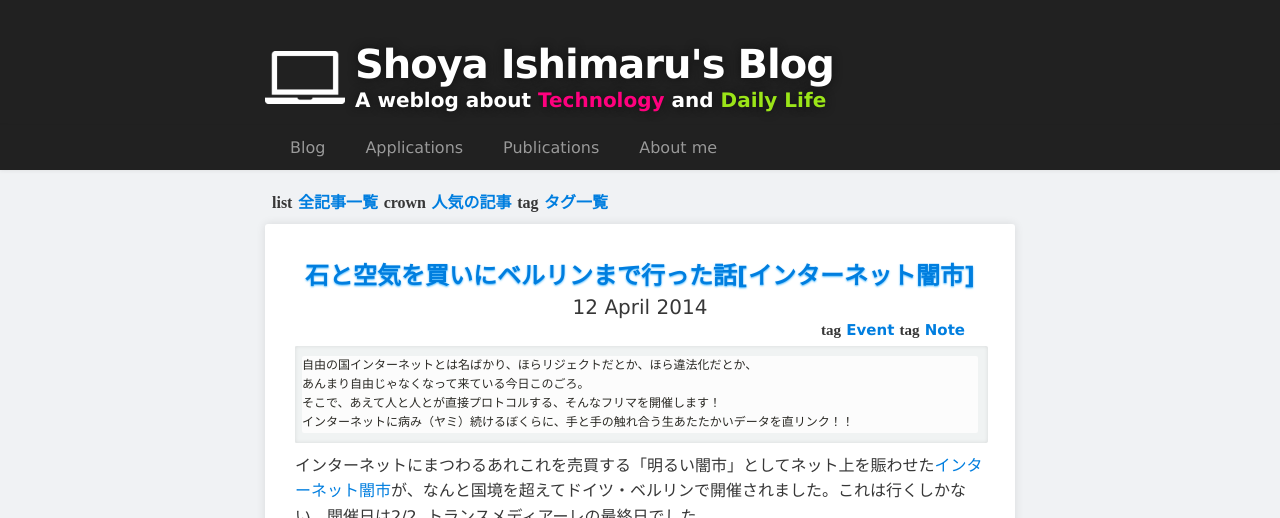
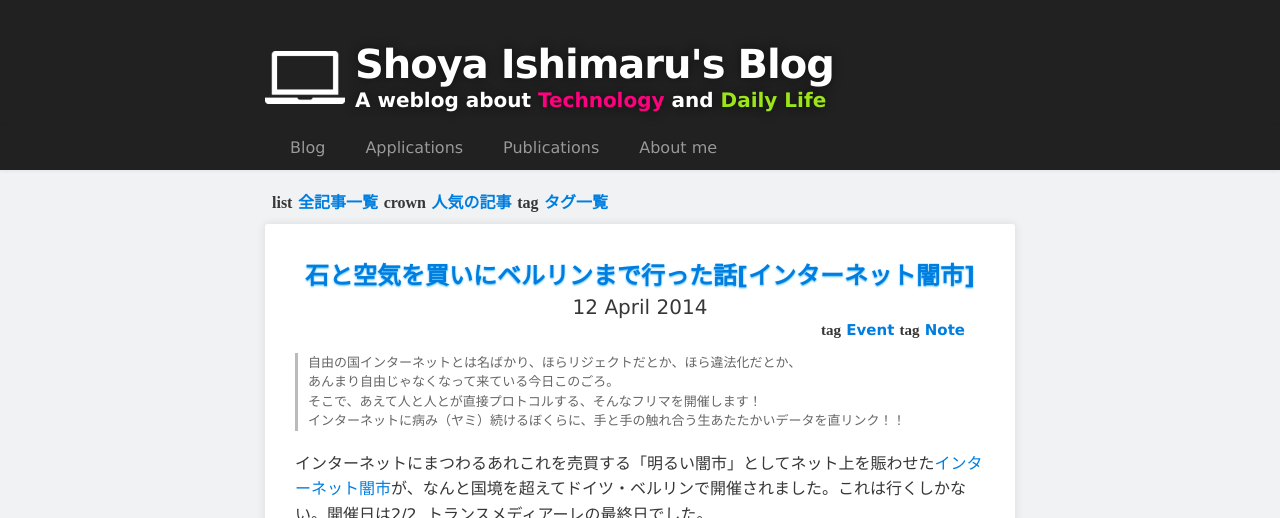
Before and after one commit to Mrk1869/source-mrk1869.github.com, a Jekyll site: the page built from _posts/2014-04-12-internet_black_market.md, in a window 1280 px wide, cut to the strip 0-518 px from the top of the page. Built offline with Jekyll 4.4.1, drawn with Linux system fonts in a browser that asks for light colours; some web fonts are replaced; a script that is not in the unit is left out; comment, search, counter and statistics services are not loaded.

```diff
--- a/_posts/2014-04-12-internet_black_market.md
+++ b/_posts/2014-04-12-internet_black_market.md
@@ -8,10 +8,10 @@ tags: Event Note
 keywords: インターネット闇市, internet black market, トランスメディアーレ
 ---
 
-    自由の国インターネットとは名ばかり、ほらリジェクトだとか、ほら違法化だとか、
-    あんまり自由じゃなくなって来ている今日このごろ。
-    そこで、あえて人と人とが直接プロトコルする、そんなフリマを開催します！
-    インターネットに病み（ヤミ）続けるぼくらに、手と手の触れ合う生あたたかいデータを直リンク！！
+> 自由の国インターネットとは名ばかり、ほらリジェクトだとか、ほら違法化だとか、<br>
+> あんまり自由じゃなくなって来ている今日このごろ。<br>
+> そこで、あえて人と人とが直接プロトコルする、そんなフリマを開催します！<br>
+> インターネットに病み（ヤミ）続けるぼくらに、手と手の触れ合う生あたたかいデータを直リンク！！
 
 インターネットにまつわるあれこれを売買する「明るい闇市」としてネット上を賑わせた[インターネット闇市](http://idpw.org/fest/blackmarket/)が、なんと国境を超えてドイツ・ベルリンで開催されました。これは行くしかない。開催日は2/2, トランスメディアーレの最終日でした。
 
--- a/assets/css/style.css
+++ b/assets/css/style.css
@@ -279,45 +279,51 @@ pre code {
 blockquote {
   color: #666;
   margin-bottom: 20px;
-  padding: 0 0 0 20px;
+  padding: 0 0 0 10px;
   border-left: 3px solid #bbb;
 }
 
 /* line 272, ../../_sass/style.scss */
+blockquote p {
+  font-size: 13px;
+  line-height: 1.5;
+}
+
+/* line 277, ../../_sass/style.scss */
 ul, ol, dl {
   margin-bottom: 15px;
 }
 
-/* line 276, ../../_sass/style.scss */
+/* line 281, ../../_sass/style.scss */
 ul li {
   list-style: inside;
   padding-left: 10px;
 }
 
-/* line 281, ../../_sass/style.scss */
+/* line 286, ../../_sass/style.scss */
 ol li {
   list-style: decimal inside;
   padding-left: 20px;
 }
 
-/* line 286, ../../_sass/style.scss */
+/* line 291, ../../_sass/style.scss */
 dl dt {
   font-weight: bold;
 }
 
-/* line 290, ../../_sass/style.scss */
+/* line 295, ../../_sass/style.scss */
 dl dd {
   padding-left: 20px;
   font-style: italic;
 }
 
-/* line 295, ../../_sass/style.scss */
+/* line 300, ../../_sass/style.scss */
 dl p {
   padding-left: 20px;
   font-style: italic;
 }
 
-/* line 300, ../../_sass/style.scss */
+/* line 305, ../../_sass/style.scss */
 hr {
   height: 1px;
   margin-bottom: 5px;
@@ -325,14 +331,14 @@ hr {
   background: url("../images/bg_hr.png") repeat-x center;
 }
 
-/* line 307, ../../_sass/style.scss */
+/* line 312, ../../_sass/style.scss */
 table {
   border: 1px solid #373737;
   margin-bottom: 20px;
   text-align: left;
 }
 
-/* line 313, ../../_sass/style.scss */
+/* line 318, ../../_sass/style.scss */
 th {
   font-family: 'Lucida Grande', 'Helvetica Neue', Helvetica, Arial, sans-serif;
   padding: 10px;
@@ -340,13 +346,13 @@ th {
   color: #fff;
 }
 
-/* line 320, ../../_sass/style.scss */
+/* line 325, ../../_sass/style.scss */
 td {
   padding: 10px;
   border: 1px solid #373737;
 }
 
-/* line 325, ../../_sass/style.scss */
+/* line 330, ../../_sass/style.scss */
 form {
   background: #f2f2f2;
   padding: 20px;
@@ -361,7 +367,7 @@ form {
   font-style: normal;
 }
 
-/* line 342, ../../_sass/style.scss */
+/* line 347, ../../_sass/style.scss */
 .lsf, .lsf-icon:before {
   font-family: 'LigatureSymbols';
   text-rendering: optimizeLegibility;
@@ -372,7 +378,7 @@ form {
   font-smoothing: antialiased;
 }
 
-/* line 352, ../../_sass/style.scss */
+/* line 357, ../../_sass/style.scss */
 .lsf-icon:before {
   content: attr(title);
   margin-right: .3em;
@@ -382,19 +388,19 @@ form {
 /*******************************************************************************
 Full-Width Styles
 *******************************************************************************/
-/* line 362, ../../_sass/style.scss */
+/* line 367, ../../_sass/style.scss */
 .outer {
   width: 100%;
 }
 
-/* line 366, ../../_sass/style.scss */
+/* line 371, ../../_sass/style.scss */
 .inner {
   position: relative;
   max-width: 750px;
   margin: 0 auto;
 }
 
-/* line 372, ../../_sass/style.scss */
+/* line 377, ../../_sass/style.scss */
 #forkme_banner {
   display: block;
   position: absolute;
@@ -411,17 +417,17 @@ Full-Width Styles
   border-bottom-right-radius: 2px;
 }
 
-/* line 388, ../../_sass/style.scss */
+/* line 393, ../../_sass/style.scss */
 #header_wrap {
   background: #212121;
 }
 
-/* line 392, ../../_sass/style.scss */
+/* line 397, ../../_sass/style.scss */
 #header_wrap .inner {
   padding: 40px 10px 10px 10px;
 }
 
-/* line 396, ../../_sass/style.scss */
+/* line 401, ../../_sass/style.scss */
 #project_title {
   margin: 0px 0px 0px 0px;
   padding: 0px 0px 0px 90px;
@@ -432,7 +438,7 @@ Full-Width Styles
   text-shadow: #111 0px 0px 10px;
 }
 
-/* line 406, ../../_sass/style.scss */
+/* line 411, ../../_sass/style.scss */
 #sub_title {
   padding: 0px 0px 0px 90px;
   color: #fff;
@@ -442,7 +448,7 @@ Full-Width Styles
   text-shadow: #111 0px 0px 10px;
 }
 
-/* line 415, ../../_sass/style.scss */
+/* line 420, ../../_sass/style.scss */
 #title_container {
   background-image: url(/assets/img/icon_white.png);
   background-repeat: no-repeat;
@@ -450,7 +456,7 @@ Full-Width Styles
   background-position: left center;
 }
 
-/* line 422, ../../_sass/style.scss */
+/* line 427, ../../_sass/style.scss */
 #project_tagline {
   color: #fff;
   font-size: 24px;
@@ -459,7 +465,7 @@ Full-Width Styles
   text-shadow: #111 0px 0px 10px;
 }
 
-/* line 430, ../../_sass/style.scss */
+/* line 435, ../../_sass/style.scss */
 #downloads {
   position: absolute;
   width: 210px;
@@ -470,7 +476,7 @@ Full-Width Styles
   background: url("../images/icon_download.png") no-repeat 0% 90%;
 }
 
-/* line 440, ../../_sass/style.scss */
+/* line 445, ../../_sass/style.scss */
 .zip_download_link {
   display: block;
   float: right;
@@ -481,7 +487,7 @@ Full-Width Styles
   background: url(../images/sprite_download.png) no-repeat bottom left;
 }
 
-/* line 450, ../../_sass/style.scss */
+/* line 455, ../../_sass/style.scss */
 .tar_download_link {
   display: block;
   float: rig;
@@ -493,44 +499,44 @@ Full-Width Styles
   margin-left: 10px;
 }
 
-/* line 461, ../../_sass/style.scss */
+/* line 466, ../../_sass/style.scss */
 .zip_download_link:hover {
   background: url(../images/sprite_download.png) no-repeat top left;
 }
 
-/* line 465, ../../_sass/style.scss */
+/* line 470, ../../_sass/style.scss */
 .tar_download_link:hover {
   background: url(../images/sprite_download.png) no-repeat top right;
 }
 
-/* line 469, ../../_sass/style.scss */
+/* line 474, ../../_sass/style.scss */
 #main_content_wrap {
   background: #f0f2f4;
   border-top: 1px solid #111;
   border-bottom: 1px solid #111;
 }
 
-/* line 475, ../../_sass/style.scss */
+/* line 480, ../../_sass/style.scss */
 #main_content {
   padding-top: 0px;
   padding-bottom: 20px;
 }
 
-/* line 480, ../../_sass/style.scss */
+/* line 485, ../../_sass/style.scss */
 #footer_wrap {
   background: #212121;
   padding-top: 60px;
   padding-bottom: 50px;
 }
 
-/* line 486, ../../_sass/style.scss */
+/* line 491, ../../_sass/style.scss */
 .sub_header p {
   padding: 0px 0px 0px 7px;
   margin: 0px 0px 8px 0px;
   font-weight: 600;
 }
 
-/* line 492, ../../_sass/style.scss */
+/* line 497, ../../_sass/style.scss */
 .footer-icon {
   padding: 5px;
   opacity: 0.8;
@@ -542,19 +548,19 @@ Full-Width Styles
   transition: 0.3s ease-in-out;
 }
 
-/* line 502, ../../_sass/style.scss */
+/* line 507, ../../_sass/style.scss */
 a:hover .footer-icon {
   opacity: 1.0;
   filter: alpha(opacity=100);
 }
 
-/* line 507, ../../_sass/style.scss */
+/* line 512, ../../_sass/style.scss */
 .injection-center {
   text-align: center;
   font-weight: 600;
 }
 
-/* line 512, ../../_sass/style.scss */
+/* line 517, ../../_sass/style.scss */
 .youtube-container {
   position: relative;
   margin: 10px auto 10px auto;
@@ -564,7 +570,7 @@ a:hover .footer-icon {
   padding-top: 10px;
 }
 
-/* line 521, ../../_sass/style.scss */
+/* line 526, ../../_sass/style.scss */
 .youtube-container iframe {
   position: absolute;
   top: 0;
@@ -573,7 +579,7 @@ a:hover .footer-icon {
   height: 100%;
 }
 
-/* line 529, ../../_sass/style.scss */
+/* line 534, ../../_sass/style.scss */
 .fb_iframe_widget {
   top: -7px;
 }
@@ -581,19 +587,19 @@ a:hover .footer-icon {
 /*******************************************************************************
 Twitter Bootstrap
 *******************************************************************************/
-/* line 538, ../../_sass/style.scss */
+/* line 543, ../../_sass/style.scss */
 [class^="icon-"],
 [class*=" icon-"] {
   margin-top: 0px;
   vertical-align: middle;
 }
 
-/* line 543, ../../_sass/style.scss */
+/* line 548, ../../_sass/style.scss */
 #main_content_wrap {
   border-top: 0px;
 }
 
-/* line 547, ../../_sass/style.scss */
+/* line 552, ../../_sass/style.scss */
 .navbar-inverse .navbar-inner {
   background-color: #212121;
   background-image: -moz-linear-gradient(top, #212121, #212121);
@@ -608,18 +614,18 @@ Twitter Bootstrap
   border: none;
 }
 
-/* line 561, ../../_sass/style.scss */
+/* line 566, ../../_sass/style.scss */
 .navbar-inner {
   padding-left: 0px;
   padding-right: 0px;
 }
 
-/* line 566, ../../_sass/style.scss */
+/* line 571, ../../_sass/style.scss */
 .navbar-inner ul li {
   list-style: none;
 }
 
-/* line 570, ../../_sass/style.scss */
+/* line 575, ../../_sass/style.scss */
 .article-body {
   background-color: #ffffff;
   border-radius: 3px;
@@ -628,14 +634,14 @@ Twitter Bootstrap
   box-shadow: 0 0 10px rgba(0, 0, 0, 0.1);
 }
 
-/* line 578, ../../_sass/style.scss */
+/* line 583, ../../_sass/style.scss */
 .article-date {
   text-align: center;
   font-size: 20px;
   margin: 3px 0px 0px 0px;
 }
 
-/* line 584, ../../_sass/style.scss */
+/* line 589, ../../_sass/style.scss */
 .article-tag {
   padding: 0px 20px 0px 0px;
   text-align: right;
@@ -644,7 +650,7 @@ Twitter Bootstrap
   font-weight: 600;
 }
 
-/* line 592, ../../_sass/style.scss */
+/* line 597, ../../_sass/style.scss */
 .article-title {
   text-align: center;
   font-size: 24px;
@@ -653,35 +659,35 @@ Twitter Bootstrap
   /*    margin:0px;*/
 }
 
-/* line 600, ../../_sass/style.scss */
+/* line 605, ../../_sass/style.scss */
 .article-content {
   padding: 5px 0px 5px 0px;
 }
 
-/* line 604, ../../_sass/style.scss */
+/* line 609, ../../_sass/style.scss */
 .article-socialbox {
   padding: 10px 0px 0px 0px;
 }
 
-/* line 608, ../../_sass/style.scss */
+/* line 613, ../../_sass/style.scss */
 .article-title a {
   color: #007edf;
   text-shadow: 0px 0.8px 2px #4cbafe;
 }
 
-/* line 613, ../../_sass/style.scss */
+/* line 618, ../../_sass/style.scss */
 .article-title a:hover {
   color: #0069ba;
   /*    text-shadow: #0069ba 0px 0px 1px;*/
   text-decoration: none;
 }
 
-/* line 619, ../../_sass/style.scss */
+/* line 624, ../../_sass/style.scss */
 .static-body {
   padding: 5px 10px 10px 10px;
 }
 
-/* line 623, ../../_sass/style.scss */
+/* line 628, ../../_sass/style.scss */
 .entries-body {
   position: relative;
   background-color: #ffffff;
@@ -691,7 +697,7 @@ Twitter Bootstrap
   box-shadow: 0 0 10px rgba(0, 0, 0, 0.1);
 }
 
-/* line 632, ../../_sass/style.scss */
+/* line 637, ../../_sass/style.scss */
 .entries-body a {
   display: block;
   width: 100%;
@@ -701,7 +707,7 @@ Twitter Bootstrap
   top: 0px;
 }
 
-/* line 641, ../../_sass/style.scss */
+/* line 646, ../../_sass/style.scss */
 .entries-title {
   font-size: 20px;
   font-weight: 600;
@@ -711,12 +717,12 @@ Twitter Bootstrap
   color: #007edf;
 }
 
-/* line 653, ../../_sass/style.scss */
+/* line 658, ../../_sass/style.scss */
 .pagenation {
   text-align: center;
 }
 
-/* line 657, ../../_sass/style.scss */
+/* line 662, ../../_sass/style.scss */
 .page-button {
   background-color: #ffffff;
   border-radius: 3px;
@@ -729,7 +735,7 @@ Twitter Bootstrap
   margin: 2px;
 }
 
-/* line 669, ../../_sass/style.scss */
+/* line 674, ../../_sass/style.scss */
 .page-button a {
   display: block;
   width: 100%;
@@ -739,7 +745,7 @@ Twitter Bootstrap
   top: 0px;
 }
 
-/* line 678, ../../_sass/style.scss */
+/* line 683, ../../_sass/style.scss */
 .page-button-disabled {
   background-color: #f8f8f8;
   border-radius: 3px;
@@ -752,7 +758,7 @@ Twitter Bootstrap
   margin: 2px;
 }
 
-/* line 690, ../../_sass/style.scss */
+/* line 695, ../../_sass/style.scss */
 .tag-body {
   background-color: #ffffff;
   border-radius: 3px;
@@ -762,24 +768,24 @@ Twitter Bootstrap
   display: none;
 }
 
-/* line 699, ../../_sass/style.scss */
+/* line 704, ../../_sass/style.scss */
 .tag-container {
   font-size: 18px;
   display: none;
 }
 
-/* line 704, ../../_sass/style.scss */
+/* line 709, ../../_sass/style.scss */
 #zenback #zenback-widget .zenback-module-content {
   font-size: 13px;
 }
 
-/* line 708, ../../_sass/style.scss */
+/* line 713, ../../_sass/style.scss */
 .hatena-star-user {
   border-radius: 4px;
   z-index: 1;
 }
 
-/* line 713, ../../_sass/style.scss */
+/* line 718, ../../_sass/style.scss */
 .hatena-star-star {
   z-index: 10;
   background-color: #ffffff;
@@ -789,7 +795,7 @@ Twitter Bootstrap
 Small Device Styles
 *******************************************************************************/
 @media screen and (max-width: 550px) {
-  /* line 724, ../../_sass/style.scss */
+  /* line 729, ../../_sass/style.scss */
   #project_title {
     padding: 5px 0px 0px 80px;
     font-size: 30px;
@@ -797,73 +803,73 @@ Small Device Styles
     text-align: left;
   }
 
-  /* line 731, ../../_sass/style.scss */
+  /* line 736, ../../_sass/style.scss */
   #sub_title {
     padding: 0px 0px 0px 80px;
     font-size: 15px;
   }
 
-  /* line 736, ../../_sass/style.scss */
+  /* line 741, ../../_sass/style.scss */
   #title_container {
     background-size: 70px;
   }
 }
 @media screen and (max-width: 450px) {
-  /* line 742, ../../_sass/style.scss */
+  /* line 747, ../../_sass/style.scss */
   body {
     font-size: 14px;
   }
 
-  /* line 746, ../../_sass/style.scss */
+  /* line 751, ../../_sass/style.scss */
   #downloads {
     display: none;
   }
 
-  /* line 750, ../../_sass/style.scss */
+  /* line 755, ../../_sass/style.scss */
   .inner {
     min-width: 280px;
     max-width: 480px;
   }
 
-  /* line 755, ../../_sass/style.scss */
+  /* line 760, ../../_sass/style.scss */
   h1 {
     font-size: 28px;
   }
 
-  /* line 759, ../../_sass/style.scss */
+  /* line 764, ../../_sass/style.scss */
   h2 {
     font-size: 24px;
   }
 
-  /* line 763, ../../_sass/style.scss */
+  /* line 768, ../../_sass/style.scss */
   h3 {
     font-size: 21px;
     text-shadow: 0.5px 0.5px 1px gray;
   }
 
-  /* line 768, ../../_sass/style.scss */
+  /* line 773, ../../_sass/style.scss */
   h4 {
     font-size: 18px;
   }
 
-  /* line 772, ../../_sass/style.scss */
+  /* line 777, ../../_sass/style.scss */
   h5 {
     font-size: 14px;
   }
 
-  /* line 776, ../../_sass/style.scss */
+  /* line 781, ../../_sass/style.scss */
   h6 {
     font-size: 12px;
   }
 
-  /* line 780, ../../_sass/style.scss */
+  /* line 785, ../../_sass/style.scss */
   code, pre {
     min-width: 280px;
     max-width: 480px;
     font-size: 11px;
   }
 
-  /* line 786, ../../_sass/style.scss */
+  /* line 791, ../../_sass/style.scss */
   #project_title {
     padding: 5px 0px 0px 60px;
     font-size: 22px;
@@ -871,82 +877,82 @@ Small Device Styles
     text-align: left;
   }
 
-  /* line 793, ../../_sass/style.scss */
+  /* line 798, ../../_sass/style.scss */
   #sub_title {
     padding: 0px 0px 0px 60px;
     font-size: 11px;
   }
 
-  /* line 798, ../../_sass/style.scss */
+  /* line 803, ../../_sass/style.scss */
   #title_container {
     background-size: 52px;
   }
 
-  /* line 802, ../../_sass/style.scss */
+  /* line 807, ../../_sass/style.scss */
   .article-body {
     padding: 30px 10px 10px 10px;
     margin: 0px 5px 20px 5px;
   }
 
-  /* line 807, ../../_sass/style.scss */
+  /* line 812, ../../_sass/style.scss */
   .article-content {
     padding: 5px 0px 5px 0px;
     text-align: justify;
     text-justify: inter-ideograph;
   }
 
-  /* line 814, ../../_sass/style.scss */
+  /* line 819, ../../_sass/style.scss */
   .article-socialbox {
     padding: 5px 0px 0px 0px;
   }
 
-  /* line 818, ../../_sass/style.scss */
+  /* line 823, ../../_sass/style.scss */
   .article-title {
     font-size: 18px;
     text-align: left;
     text-shadow: 0.2px 0.2px 0.5px gray;
   }
 
-  /* line 824, ../../_sass/style.scss */
+  /* line 829, ../../_sass/style.scss */
   .article-date {
     font-size: 14px;
     text-align: right;
   }
 
-  /* line 829, ../../_sass/style.scss */
+  /* line 834, ../../_sass/style.scss */
   .article-tag {
     padding: 0px 0px 0px 0px;
     font-size: 14px;
   }
 
-  /* line 834, ../../_sass/style.scss */
+  /* line 839, ../../_sass/style.scss */
   .entries-body {
     padding: 10px 10px 8px 10px;
     margin: 0px 5px 10px 5px;
   }
 
-  /* line 839, ../../_sass/style.scss */
+  /* line 844, ../../_sass/style.scss */
   .entries-title {
     font-size: 15px;
     font-weight: 600;
   }
 
-  /* line 844, ../../_sass/style.scss */
+  /* line 849, ../../_sass/style.scss */
   .entries-date {
     font-size: 13px;
   }
 
-  /* line 848, ../../_sass/style.scss */
+  /* line 853, ../../_sass/style.scss */
   .tag-body {
     padding: 20px 20px 20px 20px;
   }
 
-  /* line 852, ../../_sass/style.scss */
+  /* line 857, ../../_sass/style.scss */
   .tag-container {
     font-size: 16px;
   }
 
-  /* line 856, ../../_sass/style.scss */
+  /* line 861, ../../_sass/style.scss */
   .page-button {
     width: 41%;
     font-size: 16px;
@@ -954,7 +960,7 @@ Small Device Styles
     margin: 1px;
   }
 
-  /* line 863, ../../_sass/style.scss */
+  /* line 868, ../../_sass/style.scss */
   .page-button-disabled {
     width: 41%;
     font-size: 16px;
@@ -962,33 +968,33 @@ Small Device Styles
     margin: 1px;
   }
 
-  /* line 870, ../../_sass/style.scss */
+  /* line 875, ../../_sass/style.scss */
   .image-on-frame {
     max-width: 96%;
   }
 
-  /* line 874, ../../_sass/style.scss */
+  /* line 879, ../../_sass/style.scss */
   .image-on-frame-medium {
     max-width: 85%;
   }
 
-  /* line 877, ../../_sass/style.scss */
+  /* line 882, ../../_sass/style.scss */
   .image-on-frame-small {
     max-width: 75%;
   }
 
-  /* line 881, ../../_sass/style.scss */
+  /* line 886, ../../_sass/style.scss */
   .image-trimmed-by-circle {
     padding: 0px;
   }
 
-  /* line 885, ../../_sass/style.scss */
+  /* line 890, ../../_sass/style.scss */
   .navbar .nav li a {
     font-size: 13px;
     padding: 10px 8px;
   }
 
-  /* line 890, ../../_sass/style.scss */
+  /* line 895, ../../_sass/style.scss */
   .navbar ul li {
     padding-left: 2px;
   }
```
Also changed, not shown: _posts/2014-04-28-book_shelf.md (+1 -1 lines), _posts/2014-04-29-quick_response.md (added, +28 -0 lines), _sass/style.scss (+6 -1 lines).
